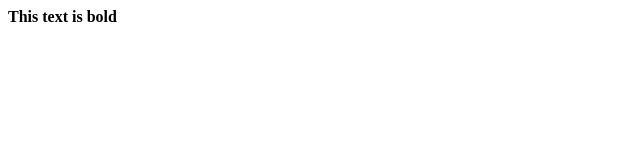
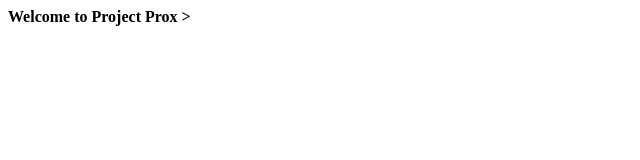
Before and after one commit to bwigal22116/Project-Test, a plain HTML site: page index.html in a window 1280 px wide. Shown: the full height of the page, 0-640 px from the left. Drawn offline with Linux system fonts and the light colour scheme.

Commit message:
Updated text + testing important text format

```diff
--- a/index.html
+++ b/index.html
@@ -1 +1 @@
-<b>This text is bold</b>
+<strong>Welcome to Project Prox >
```
